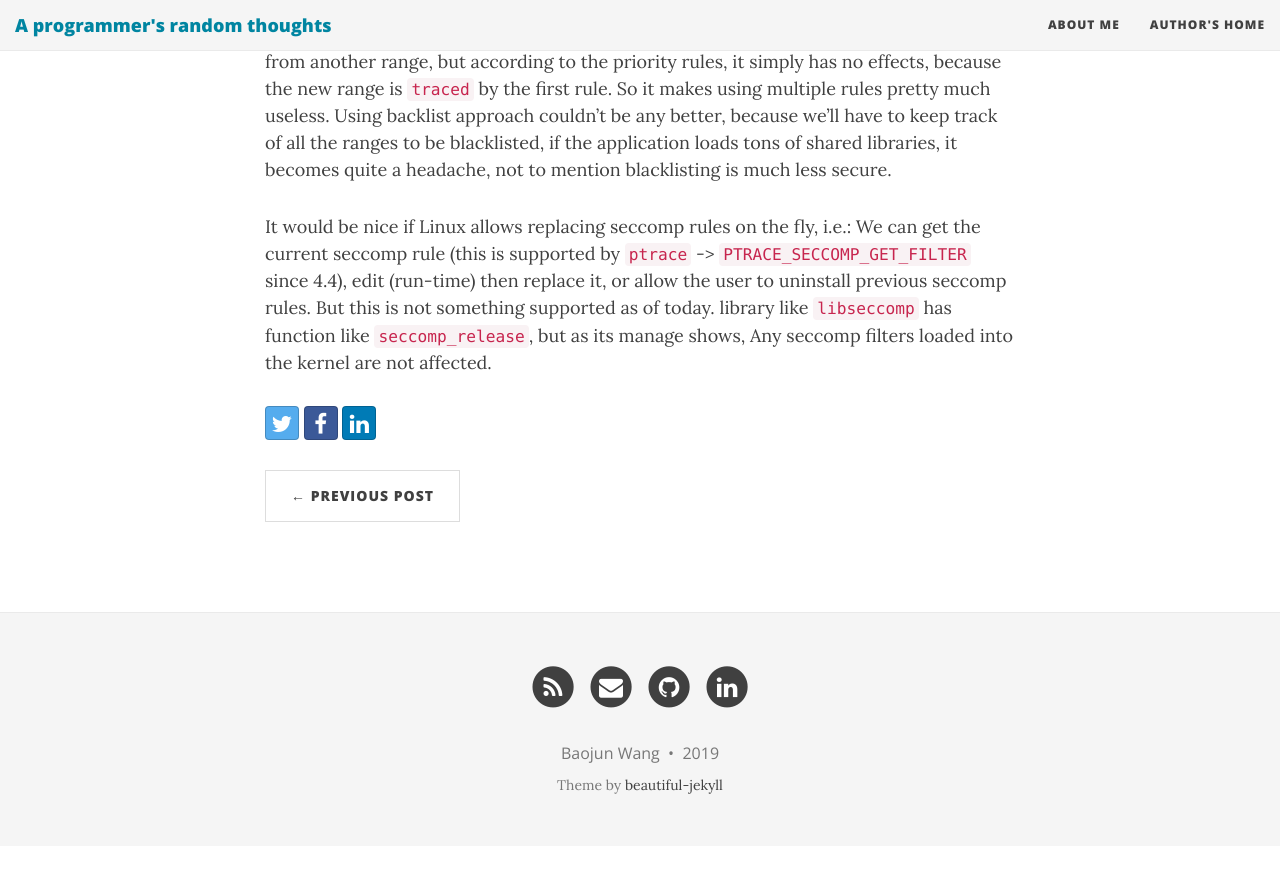
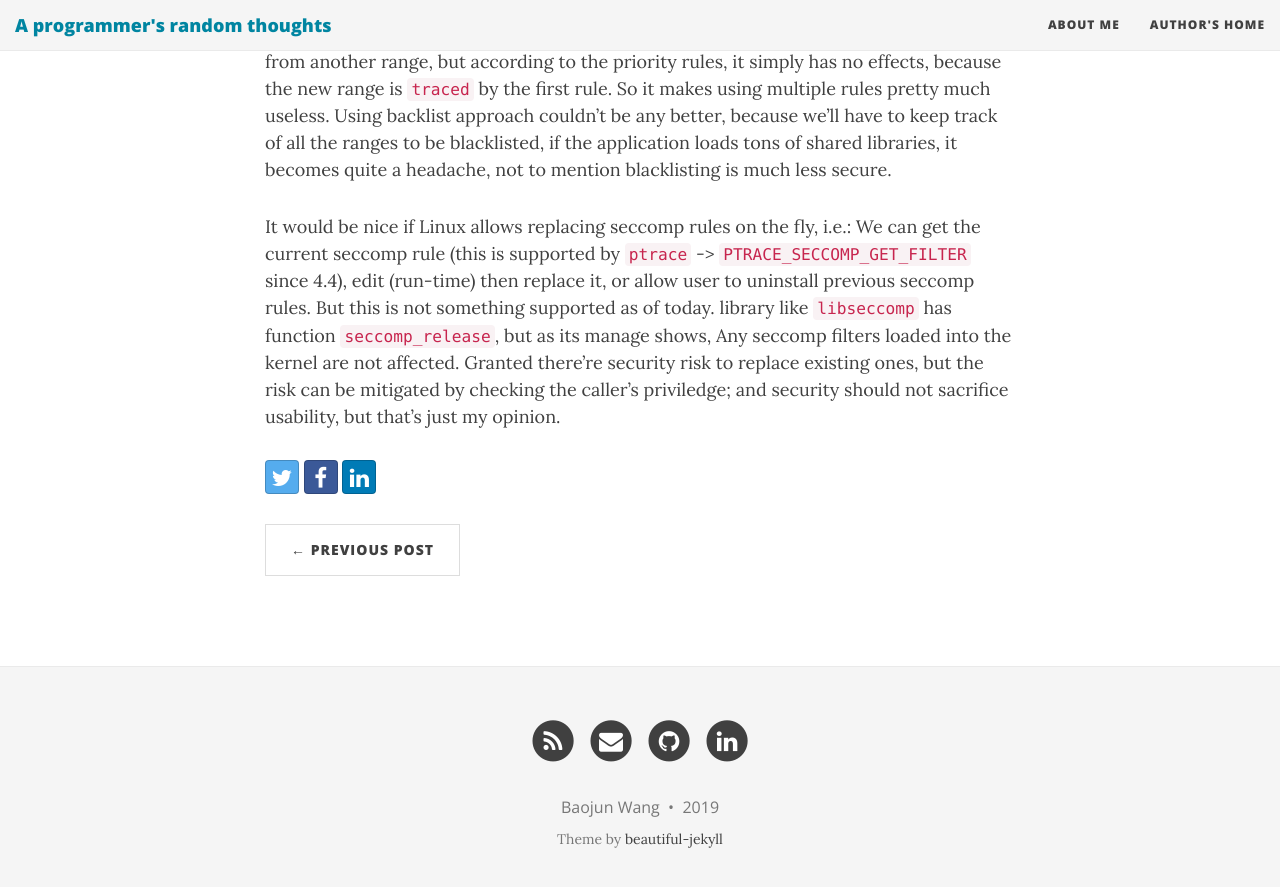
Before and after one commit to wangbj/wangbj.github.io, a Jekyll site: the page built from _posts/2019-06-05-prctl-seccomp.markdown, in a window 1280 px wide and 900 px high, scrolled down 1045 px. Shown: the top 887 px of the window. Built offline with Jekyll 4.4.1, drawn with Linux system fonts in a browser that asks for light colours; nearby versions of some CDN libraries; before the commit the page ends 1891 px from its top, so only the background shows below that.

Commit message:
Update 2019-06-05-prctl-seccomp.markdown

```diff
--- a/_posts/2019-06-05-prctl-seccomp.markdown
+++ b/_posts/2019-06-05-prctl-seccomp.markdown
@@ -34,5 +34,6 @@ rules, it simply has no effects, because the new range is `traced` by the first
 to keep track of all the ranges to be blacklisted, if the application loads tons of shared libraries, it becomes quite a headache, not to mention blacklisting is much less secure.
 
 It would be nice if Linux allows replacing seccomp rules on the fly, i.e.: We can get the current seccomp rule (this is supported by `ptrace` -> `PTRACE_SECCOMP_GET_FILTER` since 4.4), edit (run-time) then
-replace it, or allow the user to uninstall previous seccomp rules. But this is not something supported as of today. library like `libseccomp` has function like `seccomp_release`, but as its manage shows,
-Any seccomp filters loaded into the kernel are not affected.
+replace it, or allow user to uninstall previous seccomp rules. But this is not something supported as of today. library like `libseccomp` has function `seccomp_release`, but as its manage shows, Any
+seccomp filters loaded into the kernel are not affected. Granted there're security risk to replace existing ones, but the risk can be mitigated by checking the caller's priviledge; and security should not
+sacrifice usability, but that's just my opinion.
```
